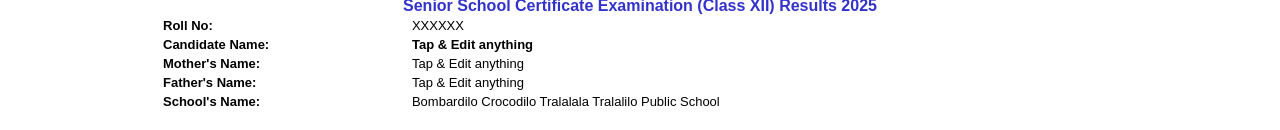
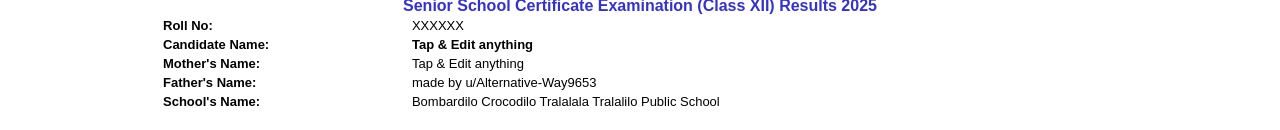
Before and after one commit to ExtremeKrish/cbseresults, a plain HTML site: page index.html in a window 1280 px wide. Shown: the part 132-262 px from the top of the page. Drawn offline with Linux system fonts and the light colour scheme.

Commit message:
Update index.html

```diff
--- a/index.html
+++ b/index.html
@@ -72,7 +72,7 @@ Brought to you by National Informatics Centre<br><br></strong>
 </tr>
 <tr>
 <td><strong><font face="Arial" size="2">Father's Name:</font></strong></td>
-<td><font face="Arial" size="2">Tap & Edit anything</font></td>
+<td><font face="Arial" size="2">made by u/Alternative-Way9653</font></td>
 </tr>
 <tr>
 <td><strong><font face="Arial" size="2">School's Name:</font></strong></td>
```
